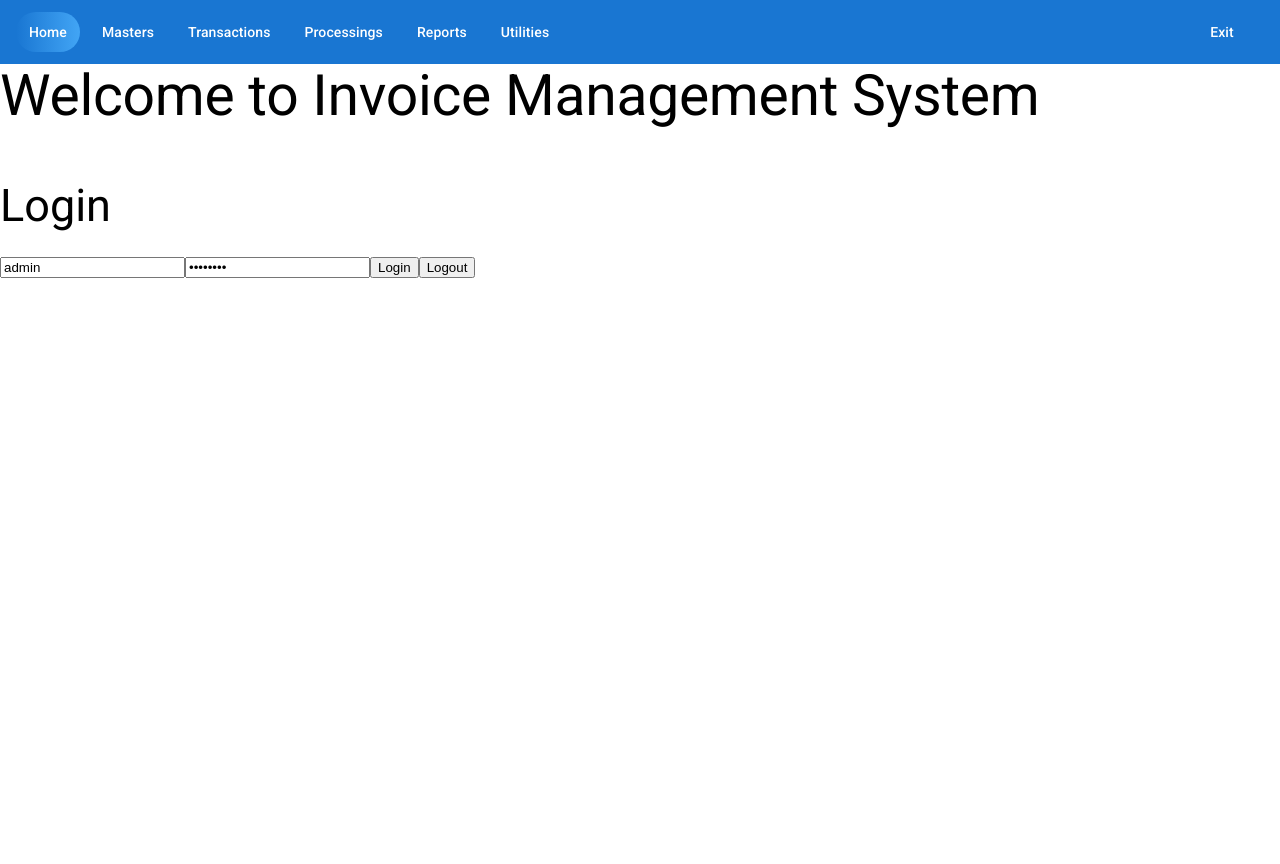
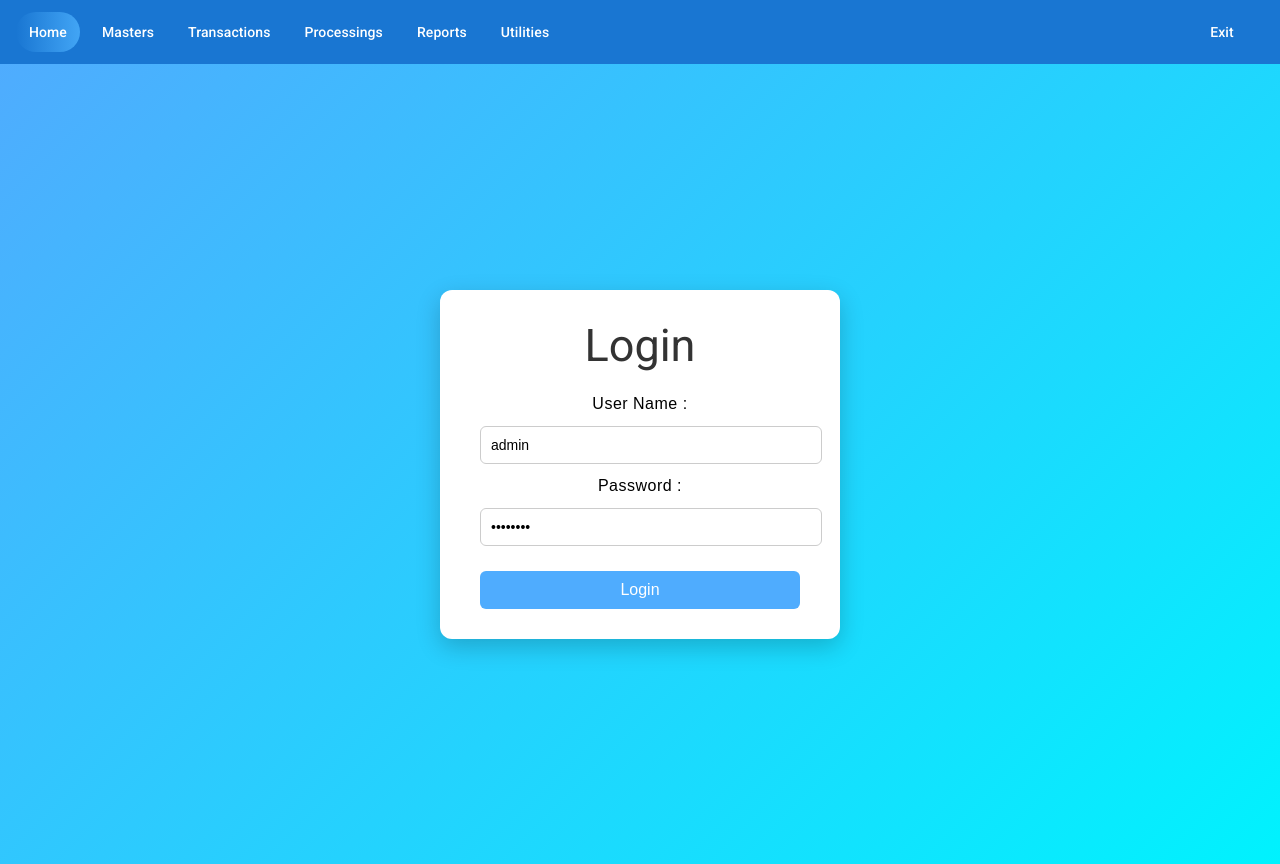
Before and after one commit to arulkg17/Invoice_Ui_Angular, an Angular app: page /home in a window 1280 px wide. Before the commit the page ends 800 px from the top, so only its background shows below. Built offline with nearby package versions, Linux system fonts and the light colour scheme.

Commit message:
Added login and logout page and css

```diff
--- a/src/app/app.component.html
+++ b/src/app/app.component.html
@@ -28,8 +28,10 @@
 
   <span class="spacer"></span>
 
-  <button mat-button color="warn">Exit</button>
-
+  <button mat-button color="warn" [matMenuTriggerFor]="exitMenu" routerLinkActive="active-link">Exit</button>
+  <mat-menu #exitMenu="matMenu">
+    <button mat-menu-item routerLink="/exit/logout">Logout</button>
+  </mat-menu>
 </mat-toolbar>
 
 <!-- Route View -->
--- a/src/app/app.routes.ts
+++ b/src/app/app.routes.ts
@@ -31,6 +31,12 @@ export const routes: Routes = [
       { path: 'receipt', loadComponent: () => import('./components/item-list/item-list.component').then(m => m.ItemListComponent) }
     ]
   },
-
+  {
+    path: 'exit',
+    canActivate:[authGuard],
+    children:[
+      { path:'logout', loadComponent:() => import('./pages/logout/logout.component').then(m=>m.LogoutComponent)}
+    ]
+  },
   { path: '**', redirectTo: 'home' }
 ];
--- a/src/app/pages/home/home.component.css
+++ b/src/app/pages/home/home.component.css
@@ -4,3 +4,86 @@
   font-size: 24px;
   font-weight: bold;
 }
+/* Page background */
+body, :host {
+  height: 100vh;
+  margin: 0;
+  font-family: Arial, sans-serif;
+  background: linear-gradient(135deg, #4facfe, #00f2fe);
+  display: flex;
+  justify-content: center;
+  align-items: center;
+}
+
+/* Main container */
+.login-box {
+  background: #ffffff;
+  padding: 30px 40px;
+  border-radius: 12px;
+  box-shadow: 0 8px 25px rgba(0, 0, 0, 0.2);
+  width: 320px;
+  text-align: center;
+}
+
+/* Title */
+.login-box h2 {
+  margin-bottom: 20px;
+  color: #333;
+}
+
+/* Inputs */
+.login-box input {
+  width: 100%;
+  padding: 10px;
+  margin: 10px 0;
+  border-radius: 6px;
+  border: 1px solid #ccc;
+  font-size: 14px;
+  transition: 0.3s;
+}
+
+.login-box input:focus {
+  border-color: #4facfe;
+  outline: none;
+  box-shadow: 0 0 5px rgba(79, 172, 254, 0.5);
+}
+
+/* Button */
+.login-box button {
+  width: 100%;
+  padding: 10px;
+  margin-top: 15px;
+  border: none;
+  border-radius: 6px;
+  background: #4facfe;
+  color: white;
+  font-size: 16px;
+  cursor: pointer;
+  transition: 0.3s;
+}
+
+.login-box button:hover {
+  background: #007bff;
+}
+
+/* Messages */
+.color-green {
+  margin-top: 10px;
+  color: green;
+  font-weight: bold;
+}
+
+.color-red {
+  margin-top: 10px;
+  color: red;
+  font-weight: bold;
+}
+
+/* Header */
+h1 {
+  position: absolute;
+  top: 40px;
+  color: white;
+  text-align: center;
+  width: 100%;
+}
--- a/src/app/pages/home/home.component.html
+++ b/src/app/pages/home/home.component.html
@@ -1,11 +1,8 @@
-  <h1>Welcome to Invoice Management System</h1>
-  <br />
   <div class="login-box">
        <h2> Login</h2>
-       <input [(ngModel)]="userName" placeholder="User Name" />
-       <input [(ngModel)]="password" type="password" placeholder="Password" />
+       User Name : <input [(ngModel)]="userName" placeholder="User Name" />
+       Password : <input [(ngModel)]="password" type="password" placeholder="Password" />
        <button (click)="login()">Login</button>
-       <button (click)="logout()">Logout</button>
        <div *ngIf="isLoginSuccess === true" class="color-green">
             {{message}}
        </div>
--- a/src/app/pages/home/home.component.ts
+++ b/src/app/pages/home/home.component.ts
@@ -36,9 +36,4 @@ export class HomeComponent {
       },
     });
   }
-  logout(){
-    this.service.logout();
-    this.isLoginSuccess= false;
-    this.message="Logged out successfully";
-  }
-}
+ }
--- /dev/null
+++ b/src/app/pages/logout/logout.component.css
@@ -0,0 +1,39 @@
+:host {
+  height: 100vh;
+  display: flex;
+  justify-content: center;
+  align-items: center;
+  background: linear-gradient(135deg, #ff7e5f, #feb47b);
+  font-family: Arial, sans-serif;
+}
+
+/* Container */
+div {
+  background: white;
+  padding: 30px 40px;
+  border-radius: 12px;
+  text-align: center;
+  box-shadow: 0 8px 25px rgba(0, 0, 0, 0.2);
+}
+
+/* Title */
+h2 {
+  margin-bottom: 20px;
+  color: #333;
+}
+
+/* Button */
+button {
+  padding: 10px 20px;
+  border: none;
+  border-radius: 6px;
+  background: #ff4d4d;
+  color: white;
+  font-size: 16px;
+  cursor: pointer;
+  transition: 0.3s;
+}
+
+button:hover {
+  background: #cc0000;
+}
--- /dev/null
+++ b/src/app/pages/logout/logout.component.html
@@ -0,0 +1,4 @@
+<div>
+    <h2>Logout Page</h2>
+    <button (click)="logout()">Logout</button>
+</div>
--- /dev/null
+++ b/src/app/pages/logout/logout.component.ts
@@ -0,0 +1,22 @@
+import { Component } from "@angular/core";
+import { AuthService } from "../../services/auth.service";
+import { Router } from "@angular/router";
+
+@Component({
+    selector:'app-login',
+    standalone:true,
+    imports:[],
+    templateUrl:'./logout.component.html',
+    styleUrls:['./logout.component.css']
+})
+export class LogoutComponent{
+    constructor(
+        private service:AuthService,
+        private router:Router
+    ){}
+
+    logout(){
+        this.service.logout();
+        this.router.navigate(['/home']);
+    }
+}
```
